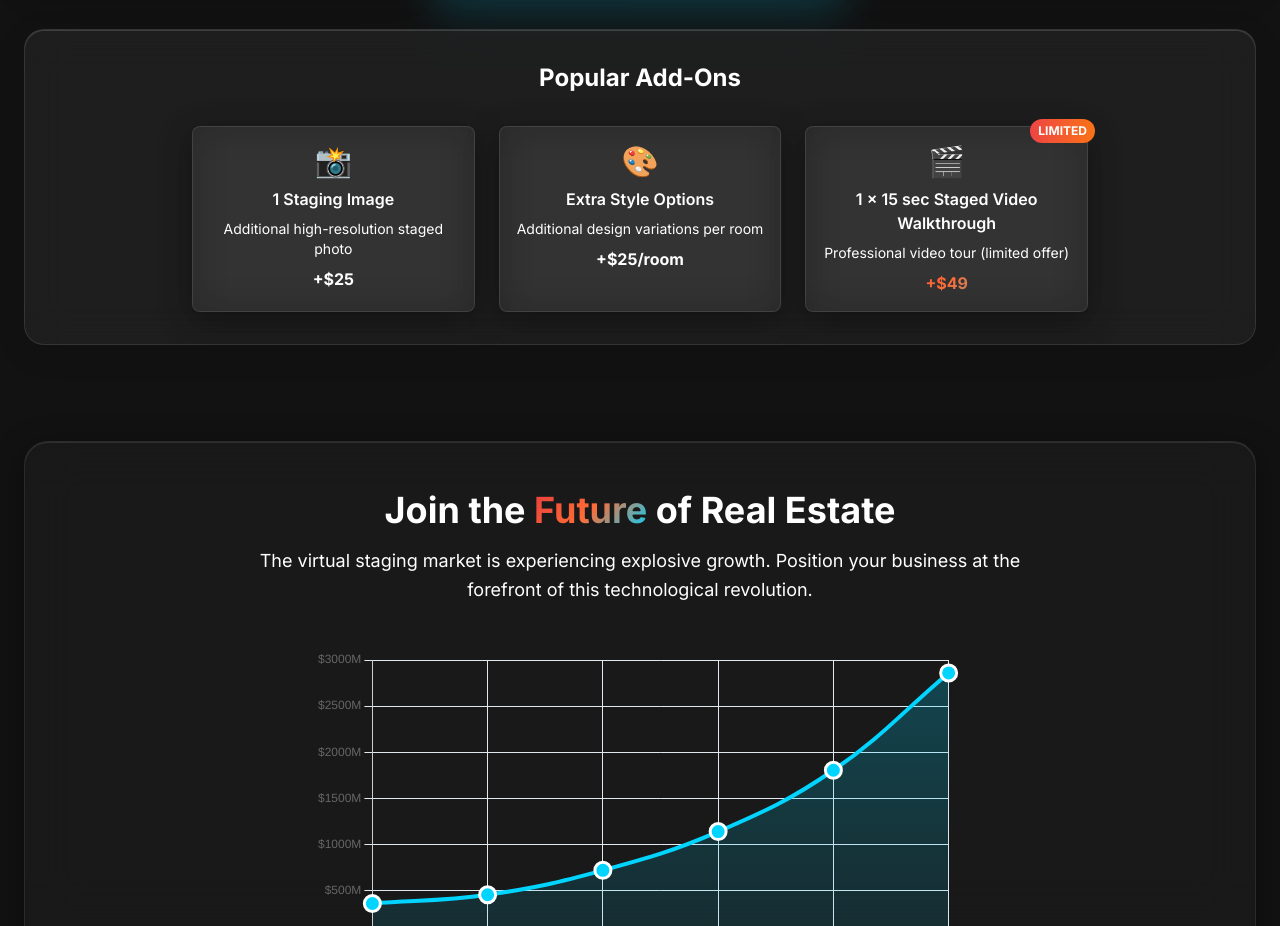
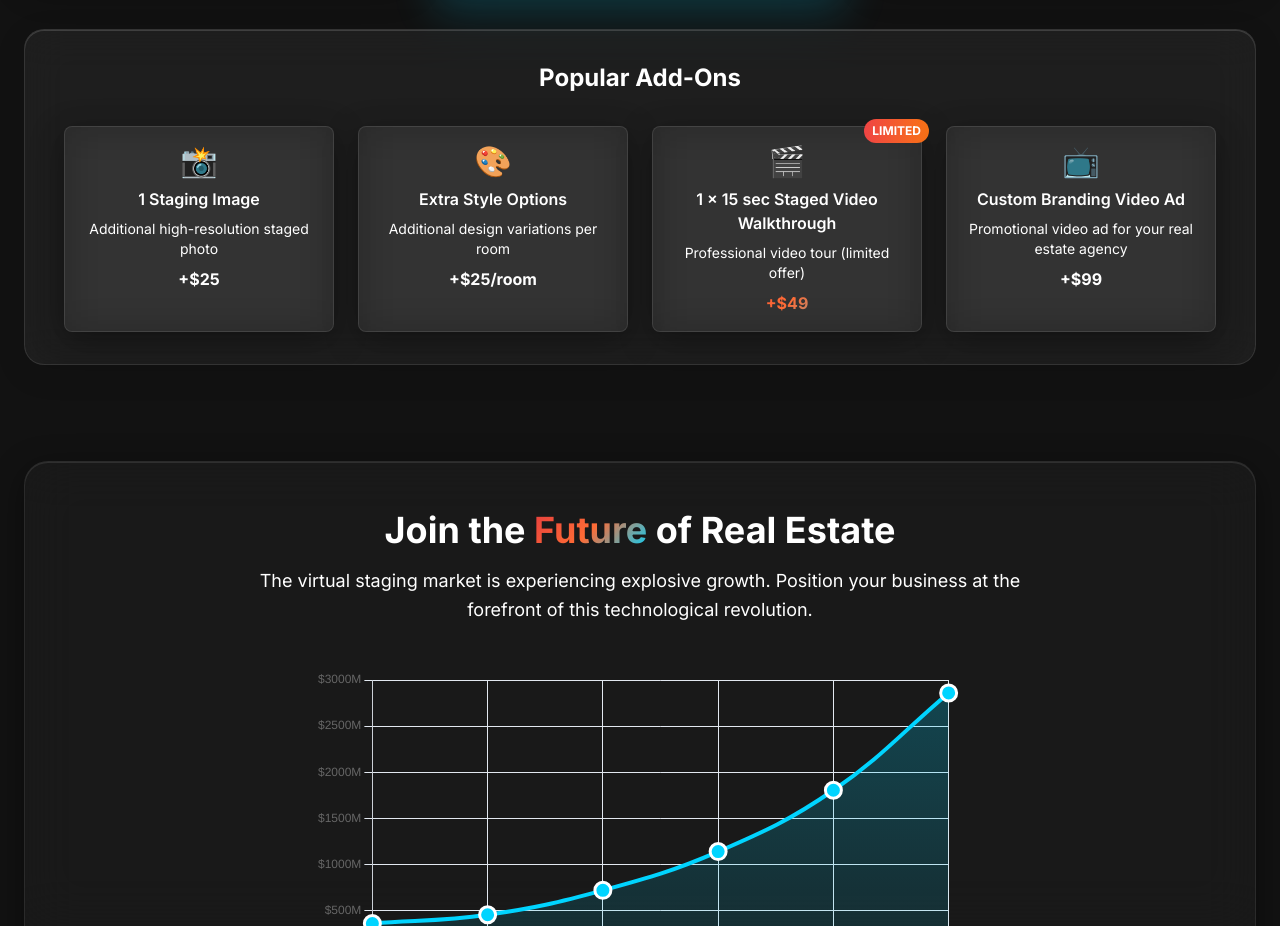
Before and after one commit to Azaiah00/dwas-staging-infographic, a plain HTML site: page index.html in a window 1280 px wide. Shown: the part 3273-4199 px from the top of the page. Drawn offline with nearby package versions, Linux system fonts and the light colour scheme.

Commit message:
Add Custom Branding Video Ad add-on for  and update layout to 4-column grid

```diff
--- a/index.html
+++ b/index.html
@@ -586,7 +586,7 @@
             <!-- Package Add-ons -->
             <div class="glass-addons p-8 mt-12">
                 <h3 class="text-2xl font-bold text-center mb-8 text-white">Popular Add-Ons</h3>
-                <div class="grid md:grid-cols-3 gap-6 max-w-4xl mx-auto">
+                <div class="grid md:grid-cols-2 lg:grid-cols-4 gap-6 max-w-6xl mx-auto">
                     <div class="text-center glass p-4 rounded-lg">
                         <div class="text-3xl mb-2">📸</div>
                         <h4 class="font-semibold mb-2 text-white">1 Staging Image</h4>
@@ -605,6 +605,12 @@
                         <h4 class="font-semibold mb-2 text-white">1 x 15 sec Staged Video Walkthrough</h4>
                         <p class="text-sm text-deepwork-light-gray mb-2">Professional video tour (limited offer)</p>
                         <p class="font-bold gradient-text">+$49</p>
+                    </div>
+                    <div class="text-center glass p-4 rounded-lg">
+                        <div class="text-3xl mb-2">📺</div>
+                        <h4 class="font-semibold mb-2 text-white">Custom Branding Video Ad</h4>
+                        <p class="text-sm text-deepwork-light-gray mb-2">Promotional video ad for your real estate agency</p>
+                        <p class="font-bold text-deepwork-red">+$99</p>
                     </div>
                 </div>
             </div>
```
